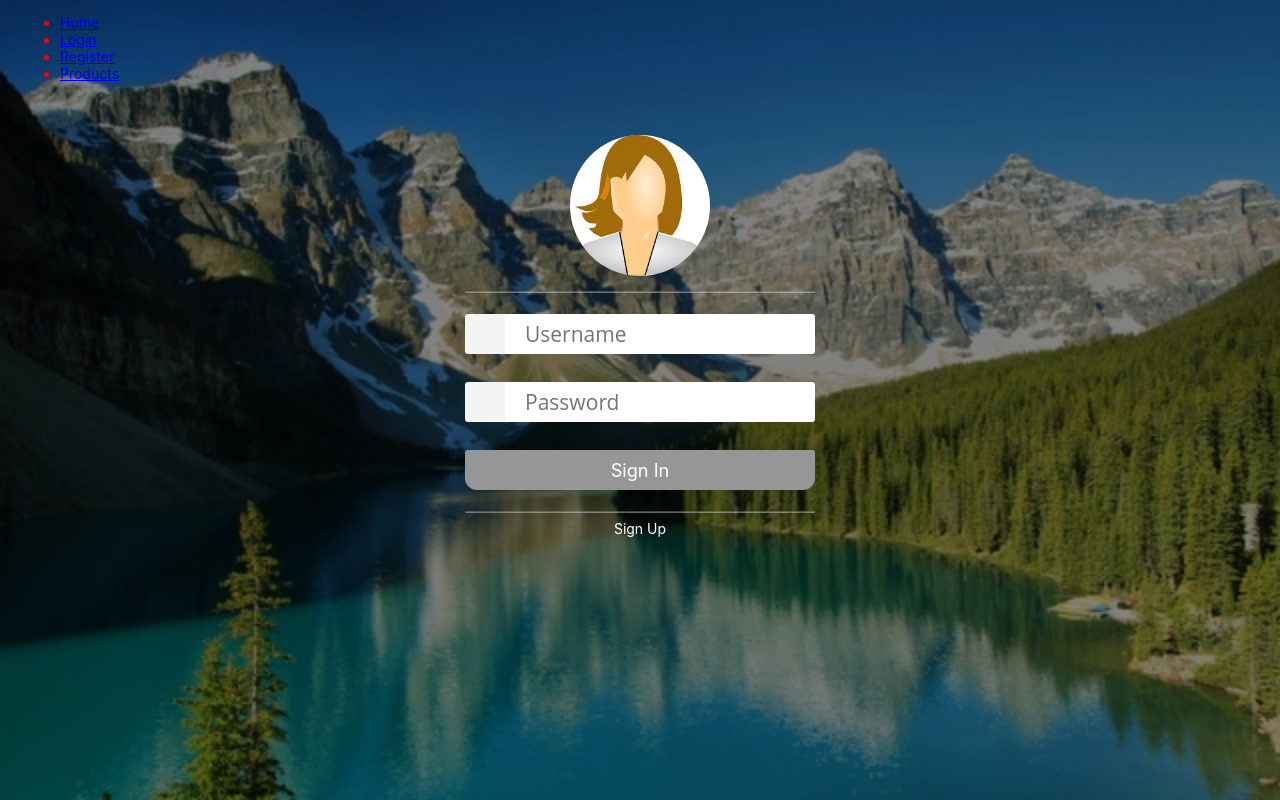
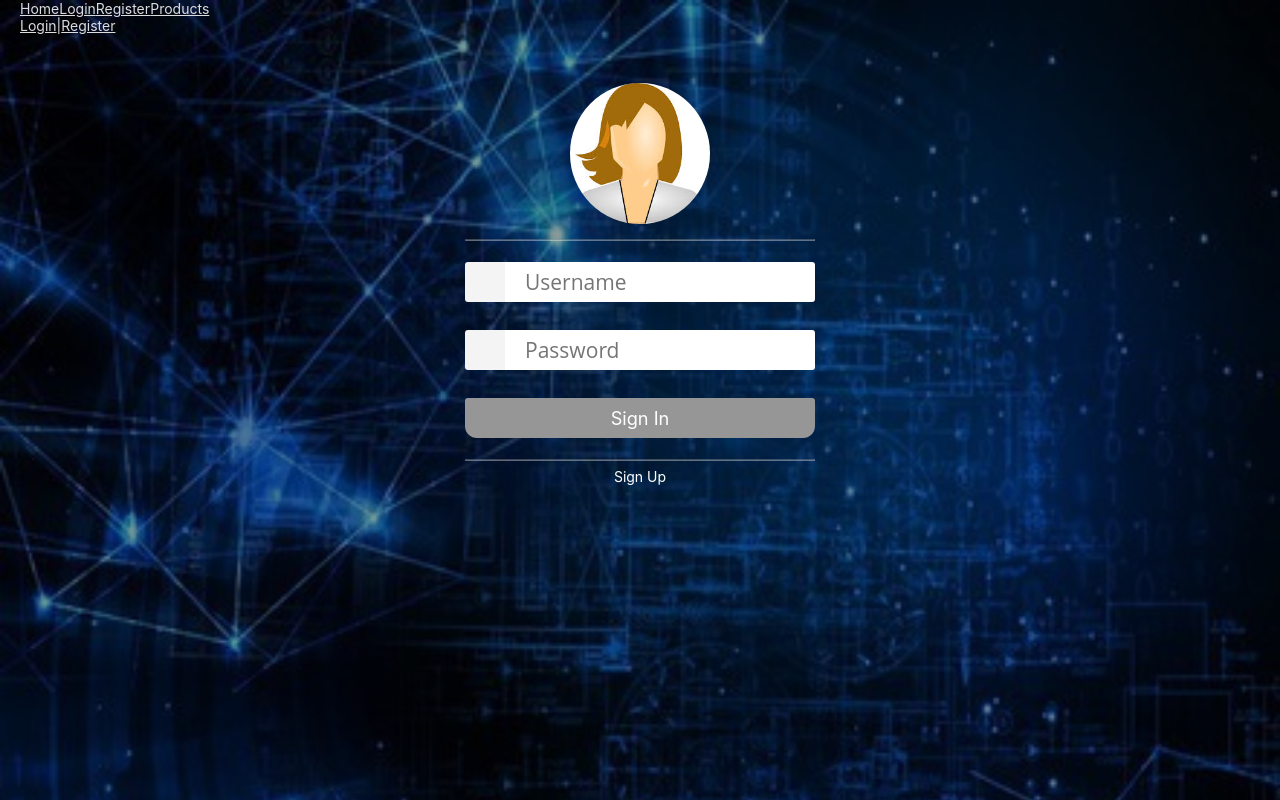
Before and after one commit to Pavel1104/frontend-client, a React (Create React App) app: page /login in a window 1280 px wide. Built offline with nearby package versions, Linux system fonts and the light colour scheme; some icons are missing.

Commit message:
add Header

```diff
--- a/src/assets/stylesheets/index.scss
+++ b/src/assets/stylesheets/index.scss
@@ -1,6 +1,6 @@
 html {
   background-color: whitesmoke;
-  background:url('../img/mountain.jpg') no-repeat center top fixed;
+  background:url('../img/bg.jpg') no-repeat center top fixed;
   -webkit-background-size: cover;
   -moz-background-size: cover;
   -o-background-size: cover;
@@ -21,12 +21,15 @@ body {
   -moz-osx-font-smoothing: grayscale;
   overflow: auto;
   height: 100%;
-  background-color:#00000077;
+  background-color:#00000066;
 }
 
-code {
-  font-family: source-code-pro, Menlo, Monaco, Consolas, "Courier New",
-    monospace;
+header {
+  color: gainsboro;
+
+  a {color: gainsboro}
+  a:hover {color: orange}
+  a:visited {color: gainsboro}
 }
 
 .relative {
--- /dev/null
+++ b/src/components/Header.js
@@ -0,0 +1,16 @@
+import React from 'react';
+import {Link} from 'react-router-dom'
+import UserMenu from '../containers/UserMenu';
+
+export const Header = () => {
+  return (
+    <header className="header">
+      <Link to="/">Home</Link>
+      <Link to="/login">Login</Link>
+      <Link to="/register">Register</Link>
+      <Link to="/products">Products</Link>
+
+      <UserMenu/>
+    </header>
+  )
+}
--- a/src/containers/App.js
+++ b/src/containers/App.js
@@ -1,9 +1,7 @@
 import React, {Component, Fragment} from 'react'
 import {connect} from 'react-redux'
 import {ConnectedRouter} from 'connected-react-router'
-import {Route, Link} from 'react-router-dom'
-
-import Welcome from './Welcome'
+import {Route} from 'react-router-dom'
 
 import {Login} from '../components/user/Login'
 import {Register} from '../components/user/Register'
@@ -11,6 +9,7 @@ import {restoreUserSession} from '../actions/UserActions'
 
 import Products from './Products'
 import Product from './Product'
+import {Header} from '../components/Header';
 
 class App extends Component {
   componentDidMount() {
@@ -23,18 +22,9 @@ class App extends Component {
     return (
       <ConnectedRouter history={history}>
         <Fragment>
-          <nav>
-            <ul>
-              <li><Link to="/">Home</Link></li>
-              <li><Link to="/login">Login</Link></li>
-              <li><Link to="/register">Register</Link></li>
-              <li><Link to="/products">Products</Link></li>
-            </ul>
-          </nav>
+          <Header/>
 
-          <Route path="/" exact component={() =>
-            <Welcome onSubmit={this.handleSubmitLoginForm}/>
-          }/>
+          <Route path="/" exact component={Products}/>
 
           <Route path="/register" component={() =>
             <Register
--- /dev/null
+++ b/src/containers/UserMenu.js
@@ -0,0 +1,58 @@
+import React, {Component, Fragment} from 'react'
+import {connect} from 'react-redux'
+import {Link} from 'react-router-dom'
+
+import {handleLogout} from '../actions/UserActions'
+
+
+class UserMenu extends Component {
+  handleLogout = () => {
+    this.props.handleLogout()
+  }
+
+  render() {
+    const {name} = this.props.user
+
+    return (
+      <div className="user-menu">
+        {name &&
+          <Fragment>
+            <p>Hello, {name}</p>
+            <span
+              className="logout"
+              onClick={this.handleLogout}
+            >
+              Logout
+            </span>
+          </Fragment>
+        }
+
+        {!name &&
+          <Fragment>
+            <Link to="/login">Login</Link>
+            |
+            <Link to="/register">Register</Link>
+          </Fragment>
+        }
+      </div>
+    )
+  }
+}
+
+// connect data from store
+const mapStateToProps = store => {
+  return {
+    user: store.user,
+  }
+}
+
+const mapDispatchToProps = dispatch => {
+  return {
+    handleLogout: () => dispatch(handleLogout()),
+  }
+}
+
+export default connect(
+  mapStateToProps,
+  mapDispatchToProps,
+)(UserMenu)
--- a/src/containers/Welcome.js
+++ /dev/null
@@ -1,52 +0,0 @@
-import React, { Component, Fragment } from 'react';
-import { connect } from 'react-redux'
-import { Login } from '../components/user/Login'
-import { handleLogout } from '../actions/UserActions'
-import  Products from './Products'
-
-class Welcome extends Component {
-  handleLogout = () => {
-    this.props.handleLogout()
-  }
-
-  render() {
-    const { user, onSubmit } = this.props;
-
-    if (user.success) {
-      return (
-        <Fragment>
-          <p>Hello, {user.name}</p>
-          <p onClick={this.handleLogout}>Logout</p>
-
-          <Products />
-        </Fragment>
-      )
-    }
-
-    return (
-      <Login
-        onSubmit={onSubmit}
-        isFetching={user.isFetching}
-        error={user.error}
-      />
-    )
-  }
-}
-
-// connect data from store
-const mapStateToProps = store => {
-  return {
-    user: store.user,
-  }
-}
-
-const mapDispatchToProps = dispatch => {
-  return {
-    handleLogout: () => dispatch(handleLogout()),
-  }
-}
-
-export default connect(
-  mapStateToProps,
-  mapDispatchToProps,
-)(Welcome)
```
Also changed, not shown: src/assets/img/bg.jpg (added).
